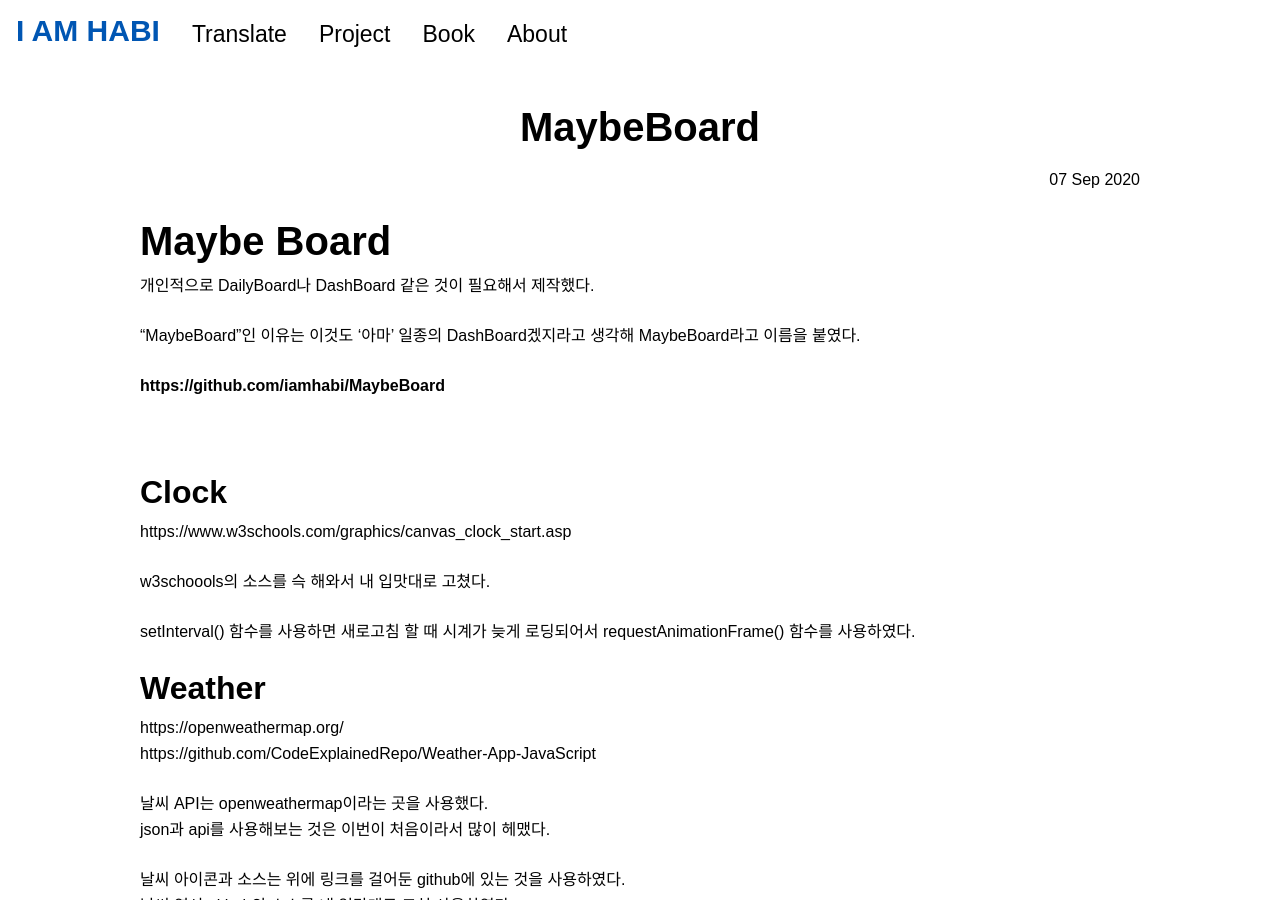
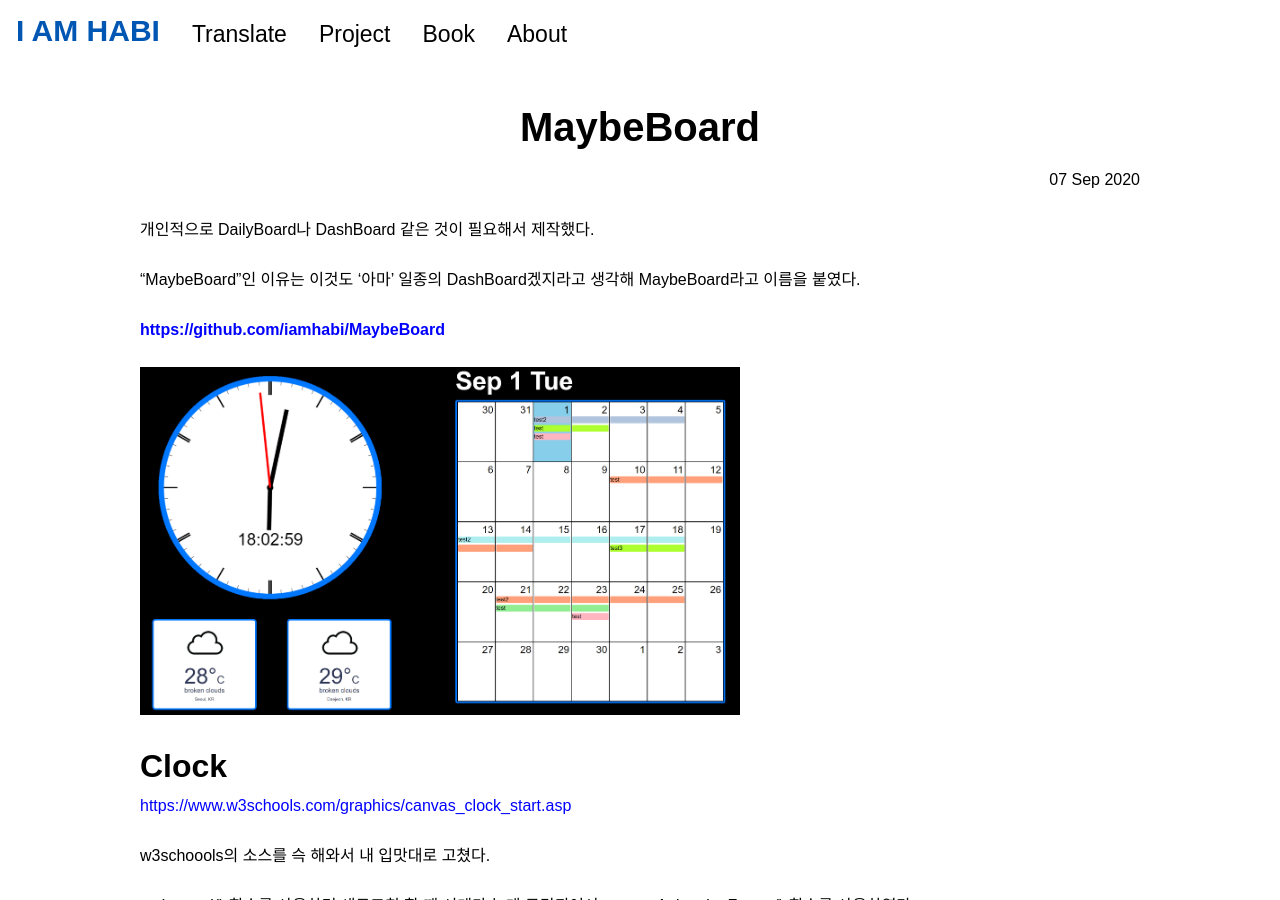
Before and after one commit to iamhabi/iamhabi.github.io, a Jekyll site: the page built from _posts/project/2020-09-07-MaybeBoard.md, in a window 1280 px wide and 900 px high. Built offline with Jekyll 4.4.1, drawn with Linux system fonts in a browser that asks for light colours.

Commit message:
MaybeBoard

```diff
--- a/_posts/project/2020-09-07-MaybeBoard.md
+++ b/_posts/project/2020-09-07-MaybeBoard.md
@@ -5,20 +5,18 @@
 category: project
 ---
 
-# Maybe Board
-
 개인적으로 DailyBoard나 DashBoard 같은 것이 필요해서 제작했다.
 
 "MaybeBoard"인 이유는 이것도 '아마' 일종의 DashBoard겠지라고 생각해 MaybeBoard라고 이름을 붙였다.
 
-**https://github.com/iamhabi/MaybeBoard**
+**<https://github.com/iamhabi/MaybeBoard>**
 
-![](./media/MaybeBoard/MaybeBoard.png)
+![](/media/MaybeBoard/MaybeBoard.png)
 
 
 ## Clock
 
-https://www.w3schools.com/graphics/canvas_clock_start.asp
+<https://www.w3schools.com/graphics/canvas_clock_start.asp>
 
 w3schoools의 소스를 슥 해와서 내 입맛대로 고쳤다.
 
@@ -26,8 +24,8 @@
 
 ## Weather
 
-https://openweathermap.org/
-https://github.com/CodeExplainedRepo/Weather-App-JavaScript
+<https://openweathermap.org/>
+<https://github.com/CodeExplainedRepo/Weather-App-JavaScript>
 
 날씨 API는 openweathermap이라는 곳을 사용했다.
 json과 api를 사용해보는 것은 이번이 처음이라서 많이 헤맸다.
@@ -37,11 +35,11 @@
 
 ## Calendar
 
-https://developers.google.com/calendar
+<https://developers.google.com/calendar>
 
 유일하게 남의 소스를 슥 해오지 않고 직접 짠 달력이다.
 
-![](./media/MaybeBoard/calendar.png)
+![](/media/MaybeBoard/calendar.png)
 
 사진에서 볼 수 있듯이 오늘 날짜는 skyblue 색상으로 background를 칠했다.
 
```
